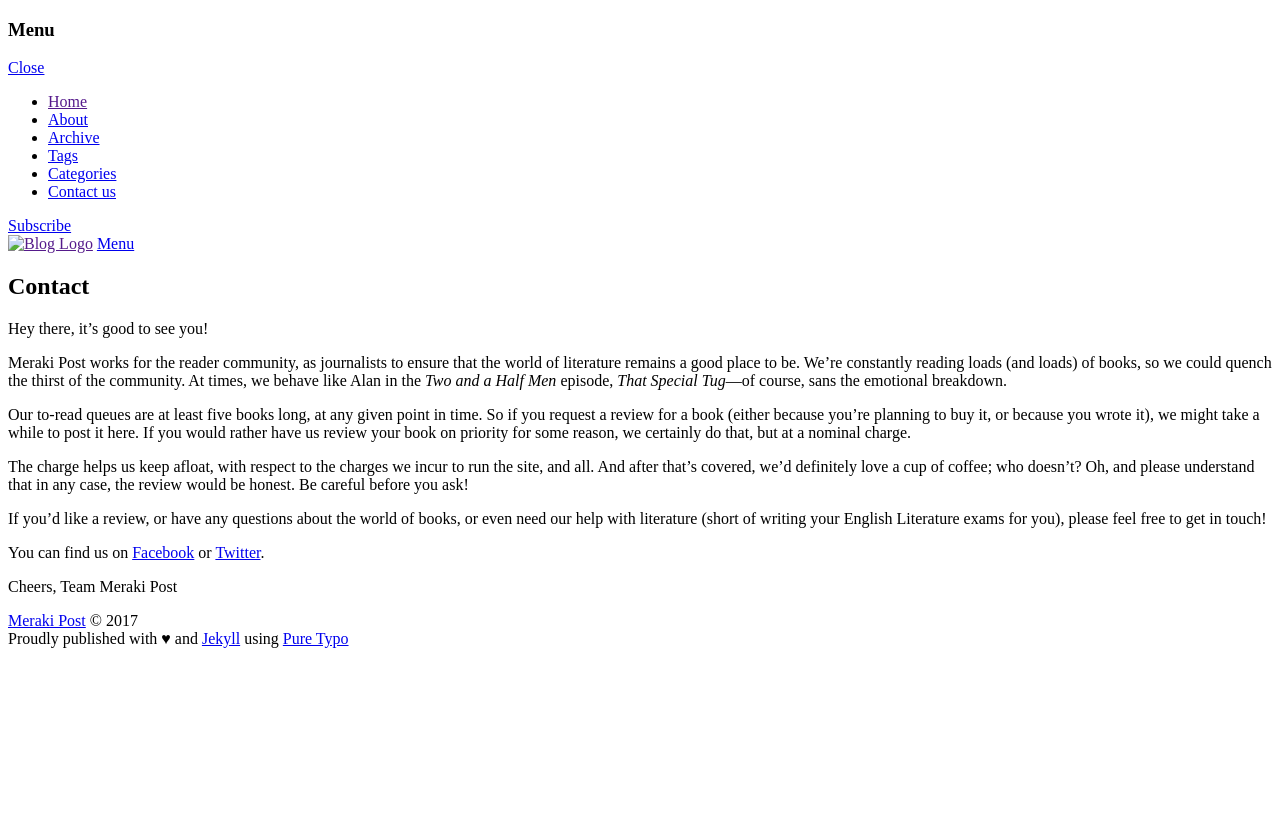
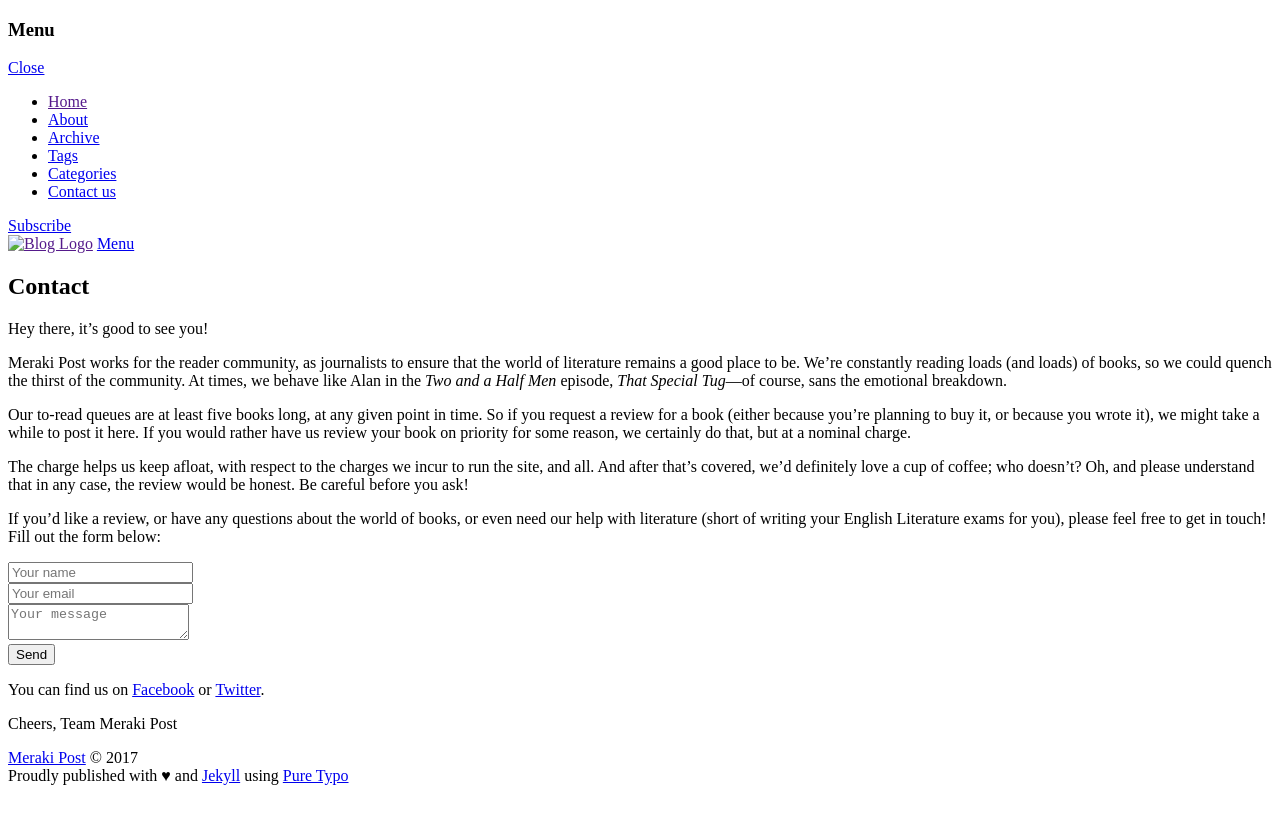
Before and after one commit to studiolampblack/puretypo, a Jekyll site: the page built from pages/contact.md, in a window 1280 px wide. Shown: the top 824 px of the page. Built offline with Jekyll 4.4.1, drawn with Linux system fonts in a browser that asks for light colours; nearby versions of some CDN libraries; comment, search, counter and statistics services are not loaded.

Commit message:
Add contact form

```diff
--- a/pages/contact.md
+++ b/pages/contact.md
@@ -16,7 +16,20 @@ Our to-read queues are at least five books long, at any given point in time. So
 
 The charge helps us keep afloat, with respect to the charges we incur to run the site, and all. And after that's covered, we'd definitely love a cup of coffee; who doesn't? Oh, and please understand that in any case, the review would be honest. Be careful before you ask!
 
-If you'd like a review, or have any questions about the world of books, or even need our help with literature (short of writing your English Literature exams for you), please feel free to get in touch!
+If you'd like a review, or have any questions about the world of books, or even need our help with literature (short of writing your English Literature exams for you), please feel free to get in touch! Fill out the form below:
+
+<form id="formaction" method="POST">
+  <div><input name="name" placeholder="Your name" type="name" /></div>
+  <div><input name="email" placeholder="Your email" type="email" /></div>
+  <div><textarea name="message" placeholder="Your message"></textarea></div>
+  <input type="hidden" name="_next" value="{{ site.url }}/contact/thanks/" />
+  <div><input type="text" name="_gotcha" style="display:none" /></div>
+  <div><button type="submit">Send</button></div>
+</form>
+<script>
+    var contactform =  document.getElementById('formaction');
+    contactform.setAttribute('action', '//formspree.io/' + 'your' + '@' + 'email' + '.' + 'com');
+</script>
 
 You can find us on [Facebook](https://www.facebook.com/{{ site.facebook }}) or [Twitter](https://twitter.com/{{ site.twitter }}).
 
```
